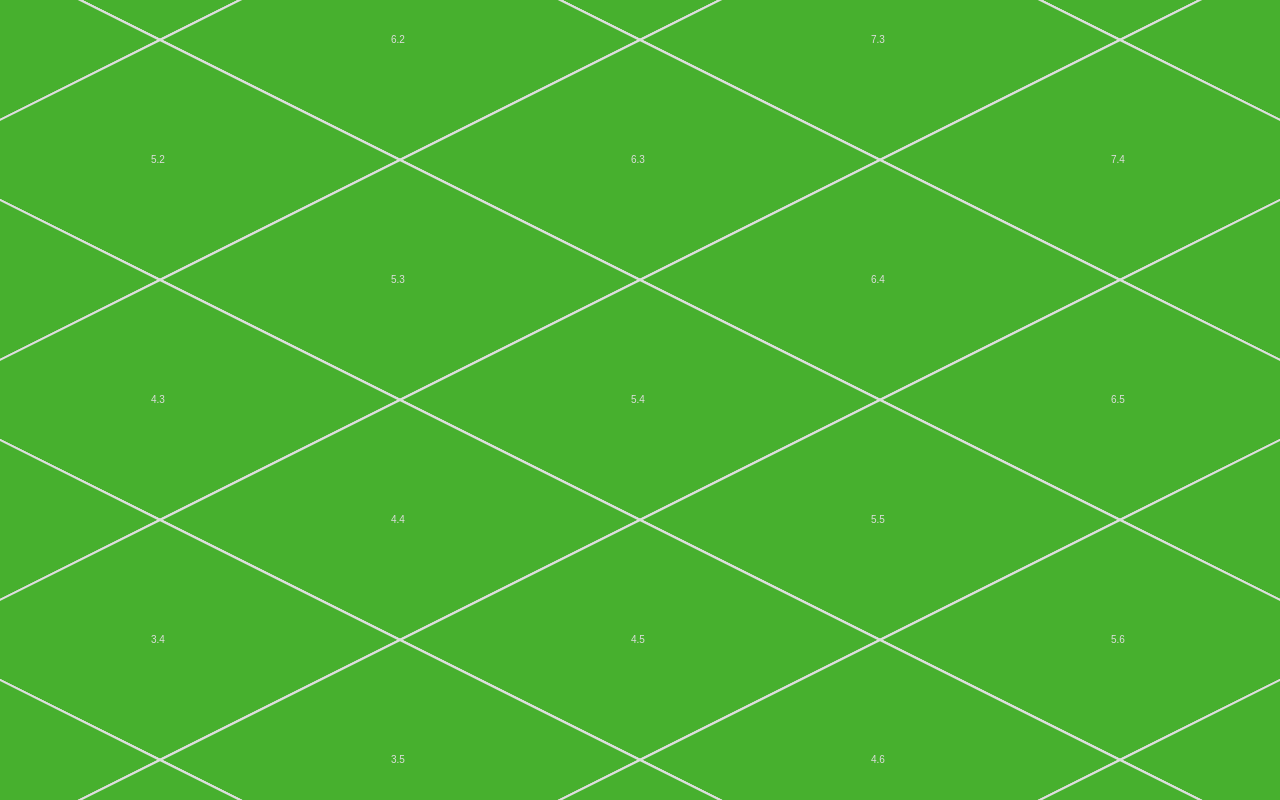
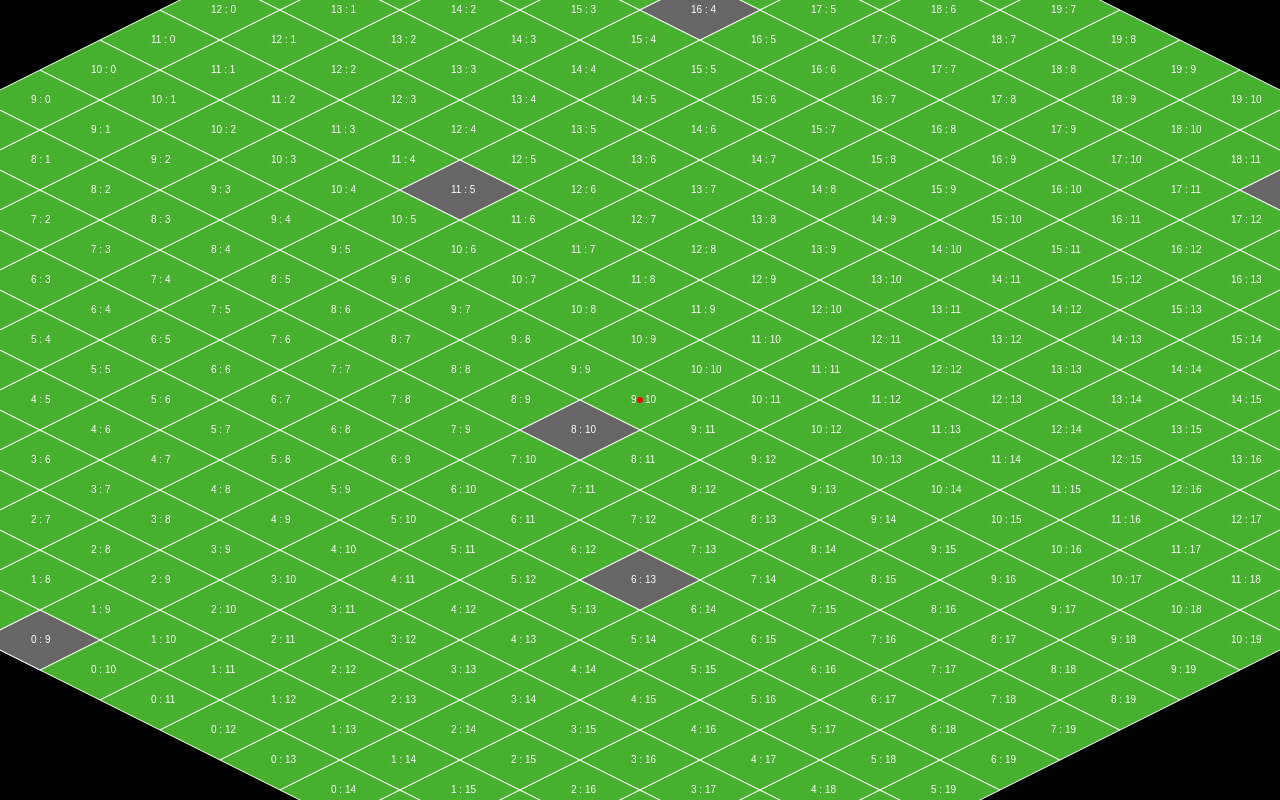
Before and after one commit to j-tap/isometric-game-based-js, a plain HTML site: page index.html in a window 1280 px wide. Drawn offline with Linux system fonts and the light colour scheme.

Commit message:
fixed bugs

```diff
--- a/index.html
+++ b/index.html
@@ -4,14 +4,29 @@
 	<meta http-equiv="Content-Type" content="text/html; charset=utf-8">
 	<meta name="viewport" content="width=device-width, initial-scale=1.0">
 	<meta http-equiv="X-UA-Compatible" content="IE=edge">
-	<title>city</title>
+	<title>Isometry</title>
 	<style type="text/css">
 		* {margin:0; padding:0}
 		canvas {display:block; width:100vw; height:100vh}
+		body {
+			position: relative;
+		}
+		body::after {
+			content: '';
+			width: 6px;
+			height: 6px;
+			background: #f00;
+			position: absolute;
+			top: 50%;
+			left: 50%;
+			margin: -3px 0 0 -3px;
+			border-radius: 50%;
+			z-index: 9;
+		}
 	</style>
 </head>
 <body>
 	<canvas id="canvas">Your browser is not supported</canvas>
-	<script src="main.js" type="text/javascript"></script>
+	<script src="main.js" type="text/javascript" defer></script>
 </body>
 </html>
--- a/main.js
+++ b/main.js
@@ -10,11 +10,9 @@ class Game {
 		this.height = 0;
 
 		this.recalcSize();
-		this.set();
 
 		window.addEventListener('resize', () => {
 			this.recalcSize();
-			this.set();
 		}, false);
 	};
 
@@ -25,11 +23,6 @@ class Game {
 		this.width = this.canv.width;
 		this.height = this.canv.height;
 	};
-
-	set () {
-		this.ctx.fillStyle = '#000';
-		this.ctx.fillRect(0, 0, this.width, this.height);
-	}
 
 	clear () {
 		this.ctx.clearRect(0, 0, this.width, this.height);
@@ -42,7 +35,9 @@ class Game {
 
 	loop () {
 		this.clear();
+		world.fillBackground();
 		tiles.drawAllTiles();
+		build.drawAllBuild();
 	}
 }
 
@@ -80,24 +75,72 @@ class World extends Game {
 		super();
 
 	};
+
+	drawRectIsometric (iX, iY, x, y, color = '#555', isOutline = false, isCoord = false) {
+		let colorOutline = '#fff';
+		let tileHalfWidth = tiles.tileWidth / 2;
+		let tileHalfHeight = tiles.tileHeight / 2;
+		let offsetHalfX = x + tileHalfWidth;
+		let offsetHalfY = y + tileHalfHeight;
+		let offsetX = x + tiles.tileWidth;
+		let offsetY = y + tiles.tileHeight;
+
+		this.ctx.fillStyle = color;
+		this.ctx.moveTo(x, y + tileHalfHeight);
+		this.ctx.lineTo(offsetHalfX, y, offsetX, offsetHalfY);
+		this.ctx.lineTo(offsetX, offsetHalfY, offsetHalfX, offsetY);
+		this.ctx.lineTo(offsetHalfX, offsetY, x, offsetHalfY);
+		this.ctx.fill();
+		this.ctx.closePath();
+		this.ctx.beginPath();
+
+		if (isOutline) {
+			this.drawLine(x, offsetHalfY, offsetHalfX, y, colorOutline); // top
+			this.drawLine(offsetHalfX, y, offsetX, offsetHalfY, colorOutline); // right
+			this.drawLine(offsetX, offsetHalfY, offsetHalfX, offsetY, colorOutline); // bottom
+			this.drawLine(offsetHalfX, offsetY, x, offsetHalfY, colorOutline); // left
+		}
+
+		if (isCoord) {
+			this.ctx.fillStyle = colorOutline;
+			this.ctx.fillText(iX +' : '+ iY, x + tileHalfWidth - 9, offsetY - tileHalfHeight + 3);
+		}
+	};
+
+	drawLine (x1, y1, x2, y2, color = '#fff') {
+		this.ctx.strokeStyle = color;
+		this.ctx.beginPath();
+		this.ctx.lineWidth = 1;
+		this.ctx.moveTo(x1, y1);
+		this.ctx.lineTo(x2, y2);
+		this.ctx.stroke();
+	};
+
+	fillBackground (color = '#000') {
+		this.ctx.fillStyle = color;
+		this.ctx.fillRect(0, 0, this.width, this.height);
+	};
 }
 
 class Tiles extends World {
 
-	constructor () {
+	constructor (arrayTypes = [[0]], width = 60, height = 60, zoom = 1) {
 		super();
 
+		this.arrayTypes = arrayTypes.reverse();
 		this.showCoordinates = true;
 		this.colorOutline = '#ddd';
 		this.colorGround = '#47b02e';
 		this.colorSelect = '#b02e33';
 
-		this.zoomCurrent = 1;
+		this.zoomDefault = zoom;
+		this.zoomCurrent = this.zoomDefault;
+		this.zoomPrev = this.zoomDefault;
 
-		this.cntX = 10;
-		this.cntY = 10;
-		this.tileWidthDefault = 480;
-		this.tileHeightDefault = 240;
+		this.cntX = this.arrayTypes.length;
+		this.cntY = this.arrayTypes[0].length;
+		this.tileWidthDefault = width;
+		this.tileHeightDefault = height;
 
 		this.tilesCenterX = this.tileWidthDefault * this.cntX / 2;
 		this.tilesCenterY = this.tileHeightDefault * this.cntY / 2;
@@ -110,11 +153,17 @@ class Tiles extends World {
 		this.posDragStartY = 0;
 		this.posDragStopX = 0;
 		this.posDragStopY = 0;
+		this.posDragX = 0;
+		this.posDragY = 0;
+		this.dragX = 0;
+		this.dragY = 0;
+
+		this.updParams();
 
 		this.posX = this.width / 2 - this.tilesCenterX;
 		this.posY = this.height / 2;
 
-		this.updParams();
+		this.moving(this.posX, this.posY);
 
 		window.addEventListener('resize', () => {
 			this.updParams();
@@ -130,18 +179,18 @@ class Tiles extends World {
 
 				this.moving(e.pageX, e.pageY);
 			} else {
-				this.selectedTileX = Math.round(pageX / this.tileWidth - pageY / this.tileHeight);
-				this.selectedTileY = Math.round(pageX / this.tileWidth + pageY / this.tileHeight);
+				this.selectedTileX = Math.round((pageX / this.tileWidth - pageY / this.tileHeight) - 1);
+				this.selectedTileY = Math.round((pageX / this.tileWidth + pageY / this.tileHeight) + 1);
 			}
 		});
 
 		window.addEventListener('wheel', (e) => {
-			if (e.deltaY > 0 && this.zoomCurrent < 3) // zoom out
-				this.zoomCurrent += 1
-			else if (e.deltaY < 0 && this.zoomCurrent > 1) // zoom in
-				this.zoomCurrent -= 1;
+			if (e.deltaY > 0 && this.zoomCurrent > 1) // e.deltaY > 0 = scrollDown = zoomOut
+				zoom -= 1
+			else if (e.deltaY < 0 && this.zoomCurrent < 3) // e.deltaY < 0 = scrollUp = zoomIn
+				zoom += 1;
 
-			this.zooming();
+			this.zooming(zoom);
 		});
 
 		this.canv.addEventListener('mousedown', (e) => {
@@ -152,42 +201,64 @@ class Tiles extends World {
 		this.canv.addEventListener('mouseup', (e) => {
 			this.posDragStopX = this.posX;
 			this.posDragStopY = this.posY;
+
+			if (false && this.zoomCurrent != this.zoomPrev) {
+				if (this.zoomCurrent > this.zoomPrev) {
+					console.info('zoomIn');
+					//this.dragX *= this.zoomCurrent;
+					//this.dragY *= this.zoomCurrent;
+				} else {
+					console.info('zoomOut');
+					//this.dragX /= this.zoomCurrent;
+					//this.dragY /= this.zoomCurrent;
+				}
+			}
+
+			this.dragX += (this.posDragStopX - this.posDragStartX) * this.zoomCurrent;
+			this.dragY += (this.posDragStopY - this.posDragStartY) * this.zoomCurrent;
 		});
 	};
 
 	moving (x, y) {
+
 		let downX = keys.mouse.posDown.x;
 		let downY = keys.mouse.posDown.y;
 		let absX = Math.abs(downX - x);
 		let absY = Math.abs(downY - y);
 
-		let posX;
-		let posY;
+		if (downX > x) this.posDragX = this.posDragStartX - absX; // left
+		else this.posDragX = this.posDragStartX + absX; // right
+		if (downY > y) this.posDragY = this.posDragStartY - absY; // top
+		else this.posDragY = this.posDragStartY + absY; // bottom
 
-		if (downX > x) posX = this.posDragStartX - absX; // left
-		else posX = this.posDragStartX + absX; // right
-		if (downY > y) posY = this.posDragStartY - absY; // top
-		else posY = this.posDragStartY + absY; // bottom
+		this.posX = this.posDragX;
+		this.posY = this.posDragY;
 
-		this.posX = posX;
-		this.posY = posY;
-
-		this.calcPos();
+		this.collisionBorder();
 	};
 
-	zooming () {
-		this.posX = this.width / 2 - this.tileWidth * this.cntX / 2 - (this.posDragStartX - this.posDragStopX);
-		this.posY = this.height / 2;
+	zooming (zoom) {
+		if (zoom != this.zoomCurrent) {
+			this.zoomPrev = this.zoomCurrent;
+			this.zoomCurrent = zoom;
+			this.collisionBorder();
 
-		this.calcPos();
+			let centerX = this.width / 2 - this.tileWidth * this.cntX / 2;
+			let centerY = this.height / 2;
+
+			this.posX = centerX + this.dragX * this.zoomCurrent;
+			this.posY = centerY + this.dragY * this.zoomCurrent;
+
+			this.collisionBorder();
+		}
 	};
 
-	calcPos () {
+	collisionBorder () {
 		this.updParams();
 
 		let maxX = (this.tileWidth * this.cntX - this.width);
 		let maxY = (this.tileHeight * this.cntY - this.height);
-		let posYOffset = this.tilesCenterY - this.tileHeight + this.tileHeight / 2;
+		let posYOffset = this.tilesCenterY + this.tileHeight / 2;
 
 		if (this.posX >= 0) { // left
 			this.posX = 0;
@@ -206,85 +277,88 @@ class Tiles extends World {
 	};
 
 	updParams () {
-		this.tileWidth = this.tileWidthDefault / this.zoomCurrent;
-		this.tileHeight = this.tileHeightDefault / this.zoomCurrent;
+		this.tileWidth = this.tileWidthDefault * this.zoomCurrent;
+		this.tileHeight = this.tileHeightDefault * this.zoomCurrent;
 		this.tilesCenterX = this.tileWidth * this.cntX / 2;
 		this.tilesCenterY = this.tileHeight * this.cntY / 2;
-		this.tilesCenterPosX = this.tilesCenterX - Math.abs(this.posX);
-		this.tilesCenterPosY = this.tilesCenterY - Math.abs(this.posY);
-		//console.info(this.tilesCenterPosX, this.tilesCenterX);
 	};
 
 	drawAllTiles () {
-		for (let iX = (this.cntX - 1); iX >= 0; iX--) {
-			for (let iY = 0; iY < this.cntY; iY++) {
+		for (let iX in this.arrayTypes) {
+			for (let iY in this.arrayTypes[iX]) {
+				let type = this.arrayTypes[iX][iY];
 				this.drawTile(iX, iY);
-				house.createHouse(iX, iY);
-			}
-		}
+			};
+		};
 	};
 
 	drawTile (iX, iY) {
-		let offX = iX * this.tileWidth / 2 + iY * this.tileWidth / 2 + this.posX;
-		let offY = iY * this.tileHeight / 2 - iX * this.tileHeight / 2 + this.posY;
+		let offsetX = iX * this.tileWidth / 2 + iY * this.tileWidth / 2 + this.posX;
+		let offsetY = iY * this.tileHeight / 2 - iX * this.tileHeight / 2 + this.posY - this.tileHeight;
 
-		if (iX == this.selectedTileX && iY == this.selectedTileY) {
-			this.ctx.fillStyle = this.colorSelect;
-		} else {
-			this.ctx.fillStyle = this.colorGround;
-		}
-
-		this.ctx.moveTo(offX, offY + this.tileHeight / 2);
-		this.ctx.lineTo(offX + this.tileWidth / 2, offY, offX + this.tileWidth, offY + this.tileHeight / 2);
-		this.ctx.lineTo(offX + this.tileWidth, offY + this.tileHeight / 2, offX + this.tileWidth / 2, offY + this.tileHeight);
-		this.ctx.lineTo(offX + this.tileWidth / 2, offY + this.tileHeight, offX, offY + this.tileHeight / 2);
-		this.ctx.stroke();
-		this.ctx.fill();
-		this.ctx.closePath();
-
-		/* Draw tile outline */
-		let color = this.colorOutline;
-		this.drawLine(offX, offY + this.tileHeight / 2, offX + this.tileWidth / 2, offY, color);
-		this.drawLine(offX + this.tileWidth / 2, offY, offX + this.tileWidth, offY + this.tileHeight / 2, color);
-		this.drawLine(offX + this.tileWidth, offY + this.tileHeight / 2, offX + this.tileWidth / 2, offY + this.tileHeight, color);
-		this.drawLine(offX + this.tileWidth / 2, offY + this.tileHeight, offX, offY + this.tileHeight / 2, color);
-
-		if (this.showCoordinates) {
-			this.ctx.fillStyle = this.colorOutline;
-			this.ctx.fillText(iX +'.'+ iY, offX + this.tileWidth / 2 - 9, offY + this.tileHeight/2 + 3);
-		}
-	};
-
-	drawLine (x1, y1, x2, y2, color) {
-		color = typeof color !== 'undefined' ? color : 'white';
-		this.ctx.strokeStyle = color;
-		this.ctx.beginPath();
-		this.ctx.lineWidth = 2;
-		this.ctx.moveTo(x1, y1);
-		this.ctx.lineTo(x2, y2);
-		this.ctx.stroke();
+		this.drawRectIsometric(iX, iY, offsetX, offsetY, this.colorGround, true, true);
 	};
 }
 
-class House extends World {
+class Build extends World {
 	constructor () {
 		super();
 		this.isActive = false;
 	};
 
-	createHouse (iX, iY) {
-		let offX = iX * tiles.tileWidth / 2 + iY * tiles.tileWidth / 2 + tiles.posX;
-		let offY = iY * tiles.tileHeight / 2 - iX * tiles.tileHeight / 2 + tiles.posY;
+	drawAllBuild () {
+		for (let iX in tiles.arrayTypes) {
+			for (let iY in tiles.arrayTypes[iX]) {
+				let type = tiles.arrayTypes[iX][iY];
+				this.drawBuild(iX, iY, type);
+			};
+		};
+	};
 
-		//dr
-		//console.info(offX, offY);
-	}
+	drawBuild (iX, iY, type) {
+		let offsetX = iX * tiles.tileWidth / 2 + iY * tiles.tileWidth / 2 + tiles.posX;
+		let offsetY = iY * tiles.tileHeight / 2 - iX * tiles.tileHeight / 2 + tiles.posY - tiles.tileHeight;
+		switch (type) {
+			case 1:
+				world.drawRectIsometric(iX, iY, offsetX, offsetY, '#666', true, true);
+
+				break;
+			default:
+
+				break;
+		}
+	};
 }
 
-let game = new Game();
+let arrayTiles = [
+	[0, 0, 0, 0, 0, 0, 0, 0, 0, 0, 0, 0, 0, 0, 0, 0, 0, 0, 0, 0],
+	[0, 0, 0, 0, 0, 0, 0, 0, 0, 0, 0, 0, 1, 0, 0, 0, 0, 0, 0, 0],
+	[0, 0, 0, 0, 0, 0, 0, 0, 0, 0, 0, 0, 0, 0, 0, 0, 0, 0, 0, 0],
+	[0, 0, 1, 0, 1, 0, 0, 0, 0, 0, 0, 0, 0, 0, 0, 1, 0, 0, 0, 0],
+	[0, 0, 0, 0, 0, 0, 0, 0, 0, 0, 0, 0, 0, 0, 0, 0, 0, 0, 0, 0],
+	[0, 0, 0, 0, 0, 0, 0, 0, 0, 0, 0, 0, 0, 0, 0, 0, 0, 0, 0, 1],
+	[0, 0, 0, 0, 0, 0, 0, 0, 0, 0, 0, 0, 0, 0, 0, 0, 0, 0, 0, 0],
+	[0, 0, 0, 0, 0, 0, 0, 0, 0, 0, 0, 0, 0, 0, 0, 0, 0, 0, 0, 0],
+	[0, 0, 0, 0, 0, 1, 0, 0, 0, 0, 0, 0, 0, 0, 0, 0, 0, 0, 0, 0],
+	[0, 0, 0, 0, 0, 0, 0, 0, 0, 0, 0, 0, 0, 0, 0, 0, 0, 0, 0, 0],
+	[0, 0, 0, 0, 0, 0, 0, 0, 0, 0, 0, 0, 0, 0, 0, 0, 0, 0, 0, 0],
+	[0, 0, 0, 0, 0, 0, 0, 0, 0, 0, 1, 0, 0, 0, 0, 0, 0, 0, 0, 0],
+	[0, 0, 0, 0, 0, 0, 0, 0, 0, 0, 0, 0, 0, 0, 0, 0, 0, 0, 0, 0],
+	[0, 0, 0, 0, 0, 0, 0, 0, 0, 0, 0, 0, 0, 1, 0, 0, 0, 0, 0, 0],
+	[0, 0, 0, 0, 0, 0, 0, 0, 0, 0, 0, 0, 0, 0, 0, 0, 0, 0, 0, 0],
+	[0, 1, 0, 0, 0, 0, 0, 0, 0, 0, 0, 0, 0, 0, 0, 0, 0, 0, 0, 0],
+	[0, 0, 0, 0, 0, 0, 0, 0, 0, 0, 0, 0, 0, 0, 0, 0, 0, 0, 0, 0],
+	[0, 0, 0, 0, 0, 0, 0, 0, 0, 0, 0, 0, 0, 0, 0, 0, 0, 0, 0, 0],
+	[0, 0, 0, 0, 0, 0, 0, 0, 0, 0, 0, 0, 0, 0, 0, 0, 0, 0, 0, 0],
+	[0, 0, 0, 0, 0, 0, 0, 0, 0, 1, 0, 0, 0, 0, 0, 0, 0, 0, 0, 0]
+];
+
 let keys = new Keys();
 let world = new World();
-let tiles = new Tiles();
-let house = new House();
+let tiles = new Tiles(arrayTiles, 120, 60, 1);
+let build = new Build();
+
+let game = new Game();
+
 
 game.play();
```
